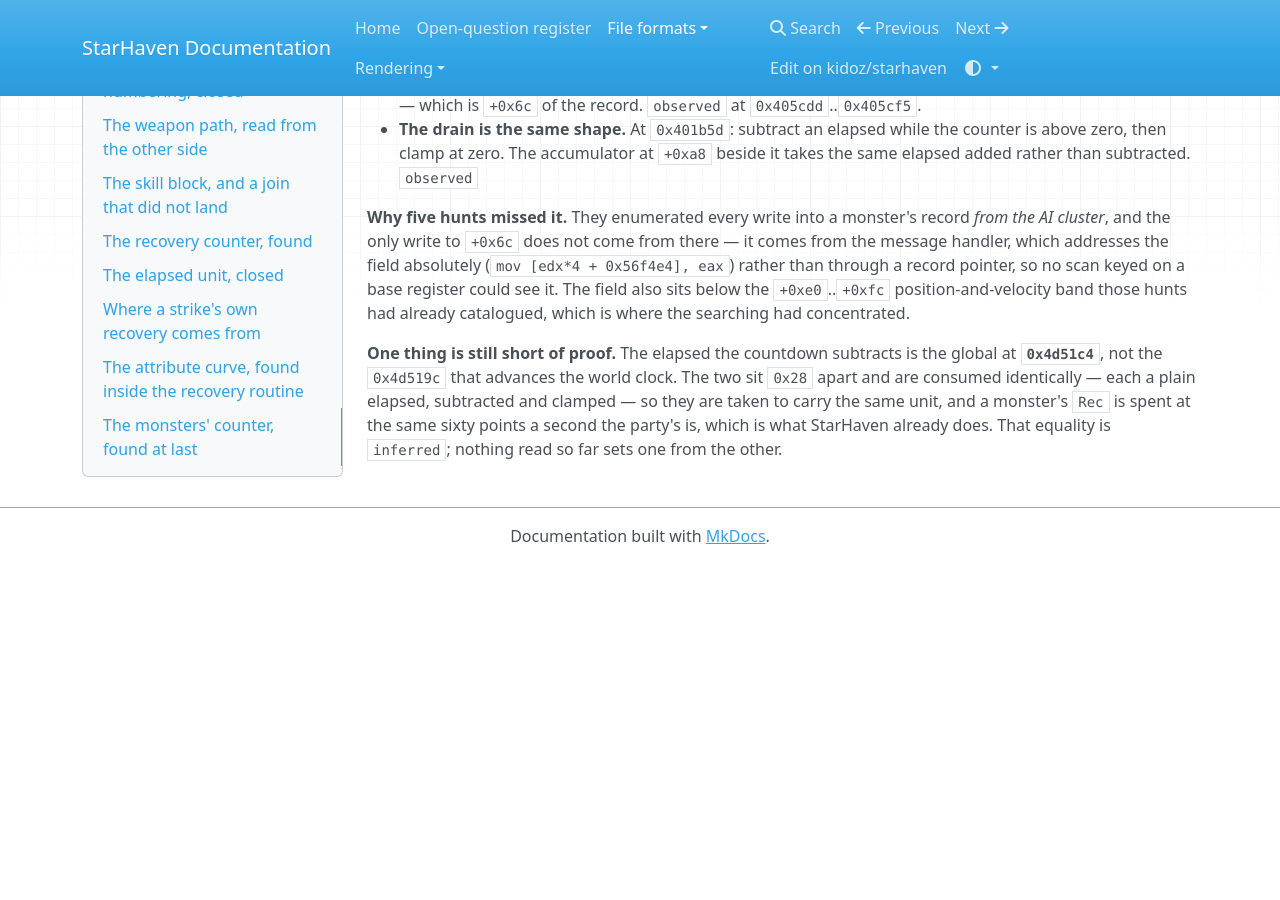
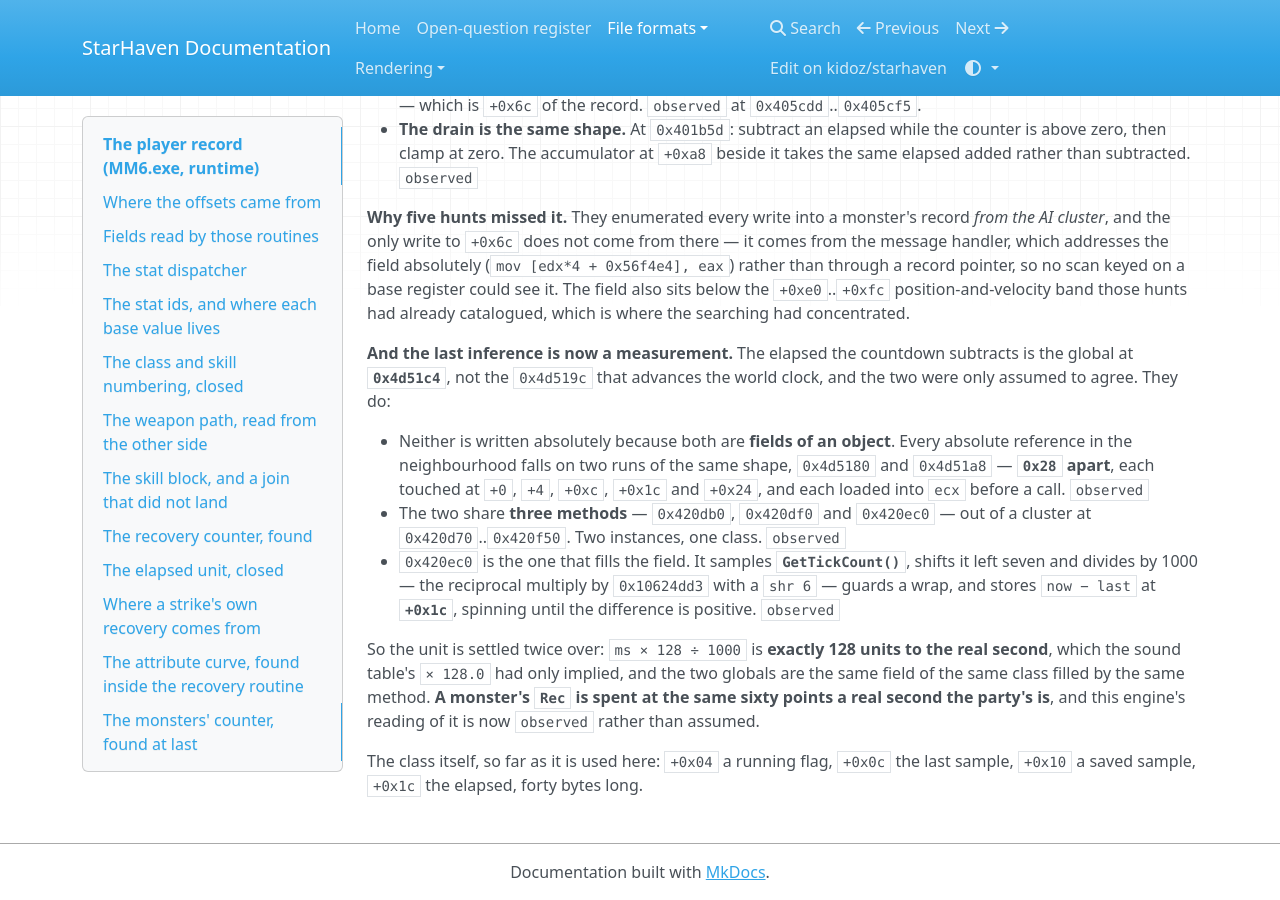
Before and after one commit to kidoz/starhaven, an MkDocs documentation site: the page built from docs/formats/player-record.md, in a window 1280 px wide and 900 px high, scrolled down 5821 px. Built offline with MkDocs 1.6.1, drawn with Linux system fonts in a browser that asks for light colours; nearby versions of some CDN libraries; before the commit the page ends 6385 px from its top, so only the background shows below that.

Commit message:
Prove the clock unit out of GetTickCount and close the monsters' rate

```diff
--- a/docs/formats/player-record.md
+++ b/docs/formats/player-record.md
@@ -326,10 +326,31 @@ pointer, so no scan keyed on a base register could see it. The field also
 sits below the `+0xe0`..`+0xfc` position-and-velocity band those hunts had
 already catalogued, which is where the searching had concentrated.
 
-**One thing is still short of proof.** The elapsed the countdown subtracts
-is the global at **`0x4d51c4`**, not the `0x4d519c` that advances the world
-clock. The two sit `0x28` apart and are consumed identically — each a plain
-elapsed, subtracted and clamped — so they are taken to carry the same unit,
-and a monster's `Rec` is spent at the same sixty points a second the
-party's is, which is what StarHaven already does. That equality is
-`inferred`; nothing read so far sets one from the other.
+**And the last inference is now a measurement.** The elapsed the countdown
+subtracts is the global at **`0x4d51c4`**, not the `0x4d519c` that advances
+the world clock, and the two were only assumed to agree. They do:
+
+- Neither is written absolutely because both are **fields of an object**.
+  Every absolute reference in the neighbourhood falls on two runs of the
+  same shape, `0x4d5180` and `0x4d51a8` — **`0x28` apart**, each touched at
+  `+0`, `+4`, `+0xc`, `+0x1c` and `+0x24`, and each loaded into `ecx` before
+  a call. `observed`
+- The two share **three methods** — `0x420db0`, `0x420df0` and `0x420ec0` —
+  out of a cluster at `0x420d70`..`0x420f50`. Two instances, one class.
+  `observed`
+- `0x420ec0` is the one that fills the field. It samples
+  **`GetTickCount()`**, shifts it left seven and divides by 1000 — the
+  reciprocal multiply by `0x10624dd3` with a `shr 6` — guards a wrap, and
+  stores `now − last` at **`+0x1c`**, spinning until the difference is
+  positive. `observed`
+
+So the unit is settled twice over: `ms × 128 ÷ 1000` is **exactly 128 units
+to the real second**, which the sound table's `× 128.0` had only implied,
+and the two globals are the same field of the same class filled by the same
+method. **A monster's `Rec` is spent at the same sixty points a real second
+the party's is**, and this engine's reading of it is now `observed` rather
+than assumed.
+
+The class itself, so far as it is used here: `+0x04` a running flag, `+0x0c`
+the last sample, `+0x10` a saved sample, `+0x1c` the elapsed, forty bytes
+long.
```
Also changed, not shown: README.md (+6 -0 lines), 2 other files.
